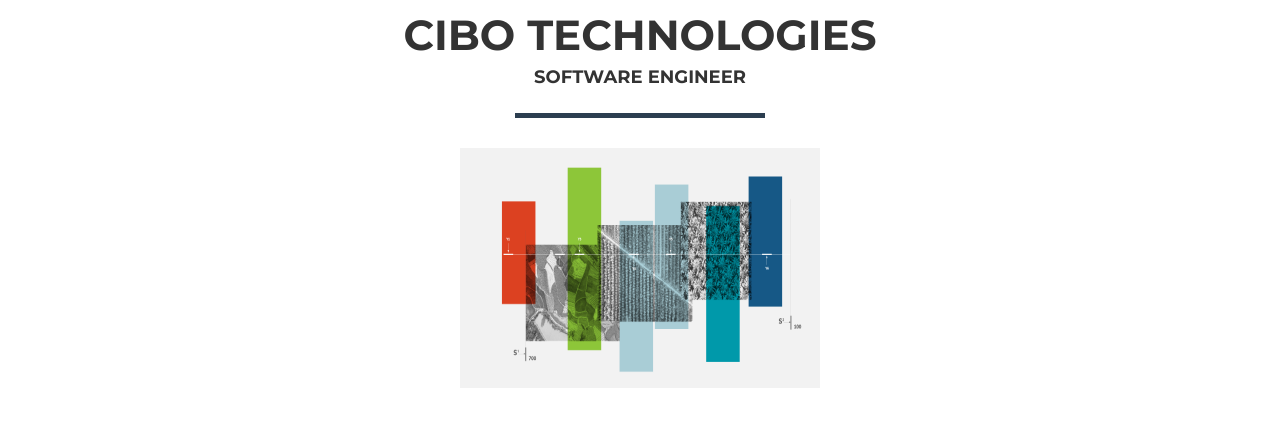
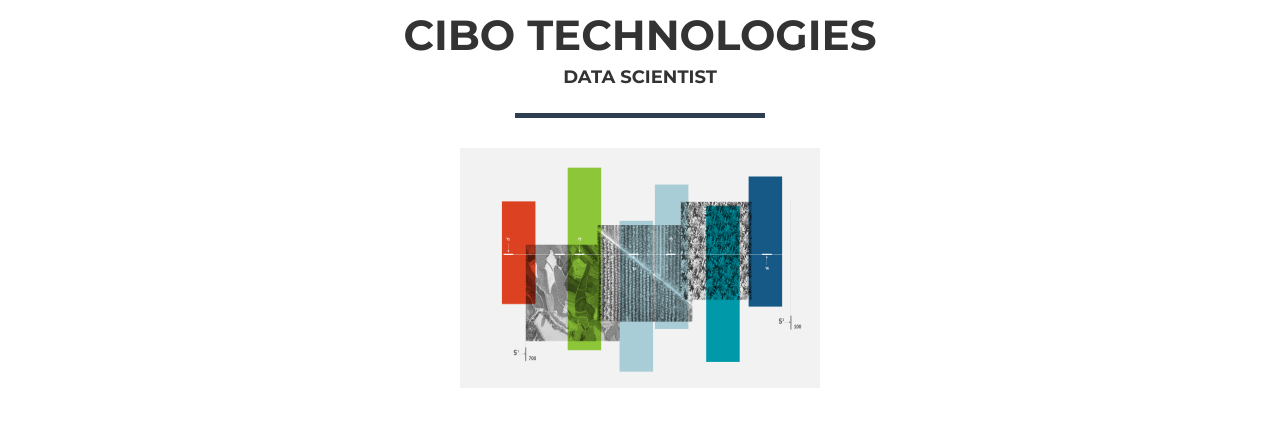
Before and after one commit to pankajb64/pankajb64.github.com, a website: page index.html in a window 1280 px wide. Both pictures are taken after a click on the link 308 px from the left and 1556 px from the top of the page. Shown: the part 1259-1682 px from the top of the page. Drawn offline with nearby package versions, Linux system fonts and the light colour scheme.

Commit message:
Update index.html

```diff
--- a/index.html
+++ b/index.html
@@ -539,7 +539,7 @@
                     <div class="col-lg-8 col-lg-offset-2">
                         <div class="modal-body">
                             <h2>CiBO Technologies</h2>
-                            <h4>Software Engineer</h4>
+                            <h4>Data Scientist</h4>
                             <hr class="star-primary">
                             <img src="img/portfolio/cibo.png" class="img-responsive img-centered img-portfolio" alt="">
                             <p><ul>
```
